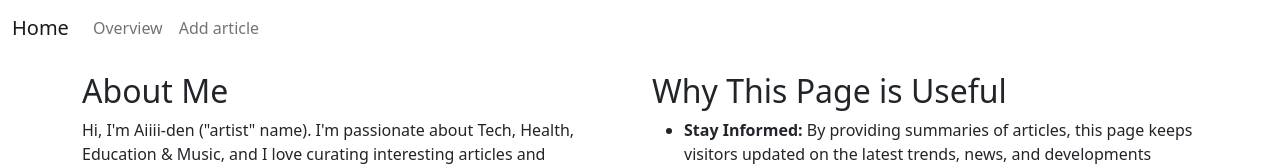
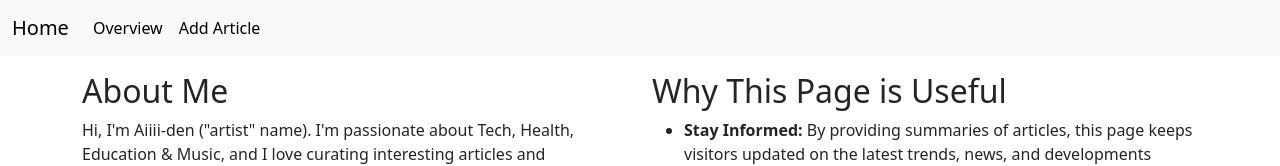
Before and after one commit to Aiiii-den/ArticleCollectionFE, an Angular app: page / in a window 1280 px wide. Shown: the top 166 px of the page. Built offline with nearby package versions, Linux system fonts and the light colour scheme.

Commit message:
abe: fixed navbar (finally!!)

```diff
--- a/package.json
+++ b/package.json
@@ -20,7 +20,7 @@
     "@angular/router": "^16.2.0",
     "@ng-bootstrap/ng-bootstrap": "^15.1.1",
     "@popperjs/core": "^2.11.6",
-    "bootstrap": "^5.2.3",
+    "bootstrap": "^5.3.3",
     "bootstrap-icons": "^1.11.3",
     "rxjs": "~7.8.0",
     "tslib": "^2.3.0",
--- a/src/app/navigation/navigation.component.html
+++ b/src/app/navigation/navigation.component.html
@@ -1,17 +1,18 @@
-<nav class="navbar navbar-expand-lg navbar-light bg-gradient-light">
+<nav class="navbar navbar-expand-lg bg-body-tertiary">
   <div class="container-fluid">
     <a class="navbar-brand" [routerLink]="'/'">Home</a>
-    <button class="navbar-toggler" type="button" data-bs-toggle="collapse" data-bs-target="#navbarNavAltMarkup" aria-controls="navbarNavAltMarkup" aria-expanded="false" aria-label="Toggle navigation">
+    <button class="navbar-toggler" type="button" data-bs-toggle="collapse" data-bs-target="#navbarScroll" aria-controls="navbarScroll" aria-expanded="false" aria-label="Toggle navigation">
       <span class="navbar-toggler-icon"></span>
-      <!-- FIXME toggle in small viewport doesnt work -->
     </button>
-    <div  class="collapse navbar-collapse">
-      <div class="navbar-nav">
-        <a class="nav-link" aria-current="page" [routerLink]="'/overview'">Overview</a>
-        <a class="nav-link" [routerLink]="'/add-article'">Add article</a>
-        <!--<a class="nav-link" [routerLink]="'/detail-article/{{article.id}}'">Details</a>
-        <a class="nav-link" [routerLink]="'/edit-article/{{article.id}}'">Edit</a>-->
-      </div>
+    <div class="collapse navbar-collapse" id="navbarScroll">
+      <ul class="navbar-nav me-auto my-2 my-lg-0 navbar-nav-scroll" style="--bs-scroll-height: 100px;">
+        <li class="nav-item">
+          <a class="nav-link active" aria-current="page" [routerLink]="'/overview'">Overview</a>
+        </li>
+        <li class="nav-item">
+          <a class="nav-link active" aria-current="page" [routerLink]="'/add-article'">Add Article</a>
+        </li>
+      </ul>
     </div>
   </div>
 </nav>
--- a/src/index.html
+++ b/src/index.html
@@ -2,14 +2,17 @@
 <html lang="en">
 <head>
   <meta charset="utf-8">
-  <title>ArticleCollection</title>
-  <base href="/">
-  <meta name="viewport" content="width=device-width, initial-scale=1">
-  <link href="https://cdn.jsdelivr.net/npm/bootstrap@5.1.3/dist/css/bootstrap.min.css" rel="stylesheet"
-        integrity="sha384-1BmE4kWBq78iYhFldvKuhfTAU6auU8tT94WrHftjDbrCEXSU1oBoqyl2QvZ6jIW3" crossorigin="anonymous">
-  <link rel="icon" type="image/x-icon" href="favicon.ico">
+  <meta name="viewport" content="width=device-width, initial-scale=1, shrink-to-fit=no">
+  <link href="https://cdn.jsdelivr.net/npm/bootstrap@5.3.3/dist/css/bootstrap.min.css" rel="stylesheet" integrity="sha384-QWTKZyjpPEjISv5WaRU9OFeRpok6YctnYmDr5pNlyT2bRjXh0JMhjY6hW+ALEwIH" crossorigin="anonymous">
+  <script defer src="https://cdn.jsdelivr.net/npm/bootstrap@5.3.3/dist/js/bootstrap.bundle.min.js" integrity="sha384-YvpcrYf0tY3lHB60NNkmXc5s9fDVZLESaAA55NDzOxhy9GkcIdslK1eN7N6jIeHz" crossorigin="anonymous"></script>
+  <title>Article Collection</title>
 </head>
+<body>
 <body>
 <app-root></app-root>
 </body>
+<script src="https://code.jquery.com/jquery-3.2.1.slim.min.js" integrity="sha384-KJ3o2DKtIkvYIK3UENzmM7KCkRr/rE9/Qpg6aAZGJwFDMVNA/GpGFF93hXpG5KkN" crossorigin="anonymous"></script>
+<script src="https://cdn.jsdelivr.net/npm/popper.js@1.12.9/dist/umd/popper.min.js" integrity="sha384-ApNbgh9B+Y1QKtv3Rn7W3mgPxhU9K/ScQsAP7hUibX39j7fakFPskvXusvfa0b4Q" crossorigin="anonymous"></script>
+<script src="https://cdn.jsdelivr.net/npm/bootstrap@4.0.0/dist/js/bootstrap.min.js" integrity="sha384-JZR6Spejh4U02d8jOt6vLEHfe/JQGiRRSQQxSfFWpi1MquVdAyjUar5+76PVCmYl" crossorigin="anonymous"></script>
+</body>
 </html>
```
Also changed, not shown: 1 other file (tests, documents, lock files or other folders).
